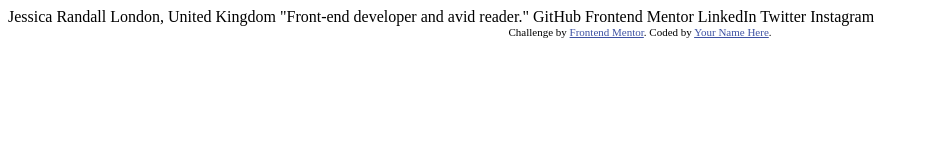
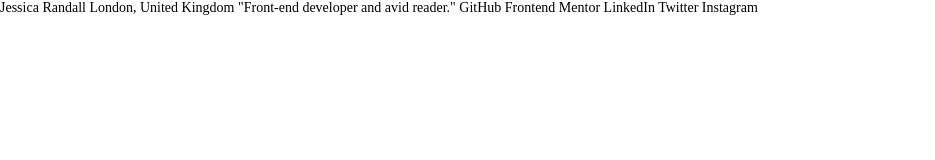
Before and after one commit to fedegemini/social-link-profile, a plain HTML site: page index.html in a window 1280 px wide. Shown: the whole page, without its empty margins (0-935 px from the left). Drawn offline with Linux system fonts and the light colour scheme.

Commit message:
creating css

```diff
--- a/index.html
+++ b/index.html
@@ -1,20 +1,20 @@
 <!DOCTYPE html>
 <html lang="en">
+
 <head>
   <meta charset="UTF-8">
-  <meta name="viewport" content="width=device-width, initial-scale=1.0"> <!-- displays site properly based on user's device -->
+  <meta name="viewport" content="width=device-width, initial-scale=1.0">
+  <!-- displays site properly based on user's device -->
 
   <link rel="icon" type="image/png" sizes="32x32" href="./assets/images/favicon-32x32.png">
+  <link rel="stylesheet" href="./src/style.css">
 
   <title>Frontend Mentor | Social links profile</title>
 
-  <!-- Feel free to remove these styles or customise in your own stylesheet 👍 -->
-  <style>
-    .attribution { font-size: 11px; text-align: center; }
-    .attribution a { color: hsl(228, 45%, 44%); }
-  </style>
 </head>
+
 <body>
+
 
   Jessica Randall
   London, United Kingdom
@@ -26,9 +26,6 @@
   Twitter
   Instagram
 
-  <div class="attribution">
-    Challenge by <a href="https://www.frontendmentor.io?ref=challenge" target="_blank">Frontend Mentor</a>.
-    Coded by <a href="#">Your Name Here</a>.
-  </div>
 </body>
+
 </html>
--- /dev/null
+++ b/src/style.css
@@ -0,0 +1,33 @@
+@import url('https://fonts.googleapis.com/css2?family=Inter:opsz,wght@14..32,100..900&display=swap');
+/*
+- Mobile: 375px
+- Desktop: 1440px
+ */
+
+:root {
+    --green: hsl(75, 94%, 57%);
+    --white: hsl(0, 0%, 100%);
+    --grey700: hsl(0, 0%, 20%);
+    --grey800: hsl(0, 0%, 12%);
+    --grey900: hsl(0, 0%, 8%);
+    font-size: 14px;
+}
+
+* {
+    margin: 0;
+    padding: 0;
+    box-sizing: border-box;
+}
+
+.inter {
+    font-family: "Inter", sans-serif;
+    font-optical-sizing: auto;
+    font-weight: 600;
+    font-style: normal;
+}
+.fw-400 {
+    font-weight: 400;
+}
+.fw-700 {
+    font-weight: 700;
+}
```
